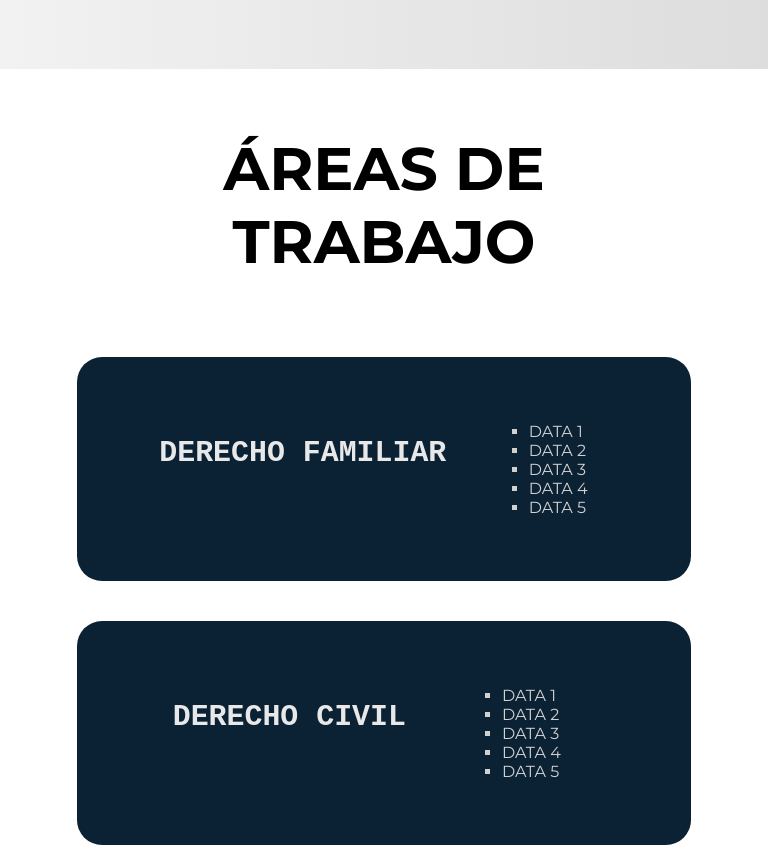
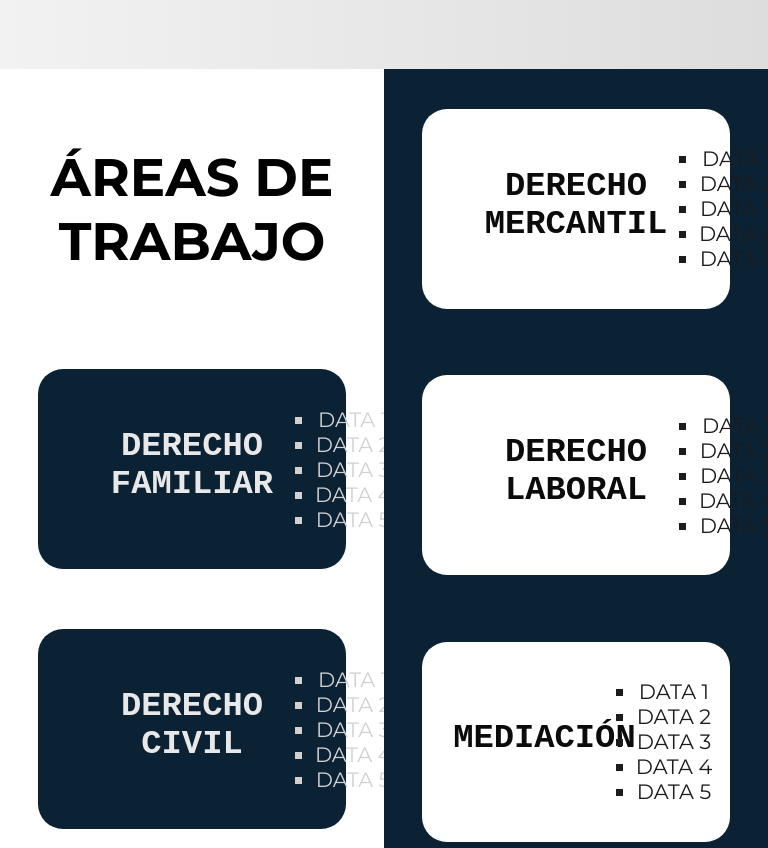
Before and after one commit to L3gendElias/BR-Lawyers, a plain HTML site: page index.html in a window 768 px wide. Shown: the part 1460-2308 px from the top of the page. Drawn offline with Linux system fonts and the light colour scheme; a web font is replaced by a local one.

Commit message:
Tablet is now avilabe in the site, still missing the desktop responsive design

```diff
--- a/styles.css
+++ b/styles.css
@@ -37,12 +37,13 @@ body {
 }
 
 .responsive-button {
-  background-color: #fff;
+  background-color: transparent;
   border: none;
   padding: 0.8rem;
   border-radius: 5px;
   cursor: pointer;
   align-self: center;
+  color: #fff;
 }
 
 .nav--list {
@@ -402,6 +403,7 @@ body {
   padding: 5vh 8vw;
   border-radius: 25px;
   display: flex;
+  font-size: 0.9em;
   flex-direction: column;
   flex-wrap: wrap;
   justify-content: center;
@@ -409,8 +411,8 @@ body {
 }
 .services .dark-boxes-container .service-box .servicio-title {
   color: rgb(232, 232, 232);
-  font-size: 2.3em;
-  margin-bottom: 4vh;
+  font-size: 2em;
+  margin-bottom: 0.5vh;
   font-family: monospace;
 }
 .services .dark-boxes-container .service-box ul {
@@ -423,7 +425,7 @@ body {
   background-color: transparent;
   margin: 0;
   padding: 0;
-  font-size: 2.5em;
+  font-size: 2.2em;
   text-align: center;
 }
 .services .light-boxes-container {
@@ -445,6 +447,7 @@ body {
   margin-top: 5vh ;
   padding: 5vh 8vw;
   border-radius: 25px;
+  font-size: 0.9em;
   display: flex;
   flex-direction: column;
   flex-wrap: wrap;
@@ -453,8 +456,8 @@ body {
 }
 .services .light-boxes-container .service-box .servicio-title {
   color: rgb(0, 0, 0);
-  font-size: 2.3em;
-  margin-bottom: 4vh;
+  font-size: 2em;
+  margin-bottom: 0vh;
   font-family: monospace;
 }
 .services .light-boxes-container .service-box ul {
@@ -464,12 +467,110 @@ body {
   margin-left: 8vw;
 }
 .services .light-boxes-container .service-box #special-title {
-  font-size: 2.2em;
+  font-size: 2em;
 }
 /* #endregion */
 
 /*TODO #region SERVICIOS (TABLET) */
-
+@media (min-width: 768px) and (max-width: 1199px) {
+  .services {
+  background-color: #fff;
+  height: 100vh;
+  width: 100vw;
+  padding: 0;
+  margin: 0;
+  display: flex;
+  flex-direction: row;
+  flex-wrap: wrap;
+}
+.services .dark-boxes-container {
+  display: flex;
+  background-color: #fff;
+  width: 50vw;
+  height: 100vh;
+  flex-direction: column;
+  flex-wrap: wrap;
+  align-items: center;
+  justify-content: space-evenly;
+  margin-bottom: 0vh;
+  padding: 0;
+}
+.services .dark-boxes-container .service-box {
+  background-color: #0b2235;
+  width: 40vw;
+  height: 25vh;
+  margin-top: 2.5vh ;
+  padding: 2.5vh 4vw;
+  border-radius: 25px;
+  display: flex;
+  font-size: 1.3em;
+  flex-direction: column;
+  flex-wrap: wrap;
+  justify-content: center;
+  align-items: center;
+  text-align: center;
+}
+.services .dark-boxes-container .service-box .servicio-title {
+  color: rgb(232, 232, 232);
+  font-size: 2em;
+  margin-bottom: 1vh;
+  font-family: monospace;
+}
+.services .dark-boxes-container .service-box ul {
+  color: rgb(209, 209, 209);
+  list-style: square;
+  align-self: center;
+  margin-left: 0;
+}
+.services .dark-boxes-container #title-box {
+  background-color: transparent;
+  margin: 0;
+  padding: 0;
+  font-size: 2.2em;
+  text-align: center;
+}
+.services .light-boxes-container {
+  display: flex;
+  background-color: #0b2235;
+  width: 50vw;
+  height: 100vh;
+  flex-direction: column;
+  flex-wrap: wrap;
+  align-items: center;
+  justify-content: space-around;
+  margin-top: 0;
+  margin-bottom: 0vh;
+  padding: 0;
+}
+.services .light-boxes-container .service-box {
+  background-color: #fff;
+  width: 40vw;
+  height: 25vh;
+  margin-top: 2.5vh ;
+  padding: 2.5vh 4vw;
+  border-radius: 25px;
+  margin-bottom: 1vh;
+  display: flex;
+  font-size: 1.3em;
+  flex-direction: column;
+  flex-wrap: wrap;
+  justify-content: center;
+  align-items: center;
+  text-align: center;
+}
+.services .light-boxes-container .service-box .servicio-title {
+  color: rgb(11, 11, 11);
+  font-size: 2em;
+  margin-bottom: 1vh;
+  font-family: monospace;
+}
+.services .light-boxes-container .service-box ul {
+  color: rgb(28, 28, 28);
+  list-style: square;
+  align-self: center;
+  margin-left: 0;
+}
+}
 /* #endregion */
 
 /*TODO #region SERVICIOS (PC) */
```
